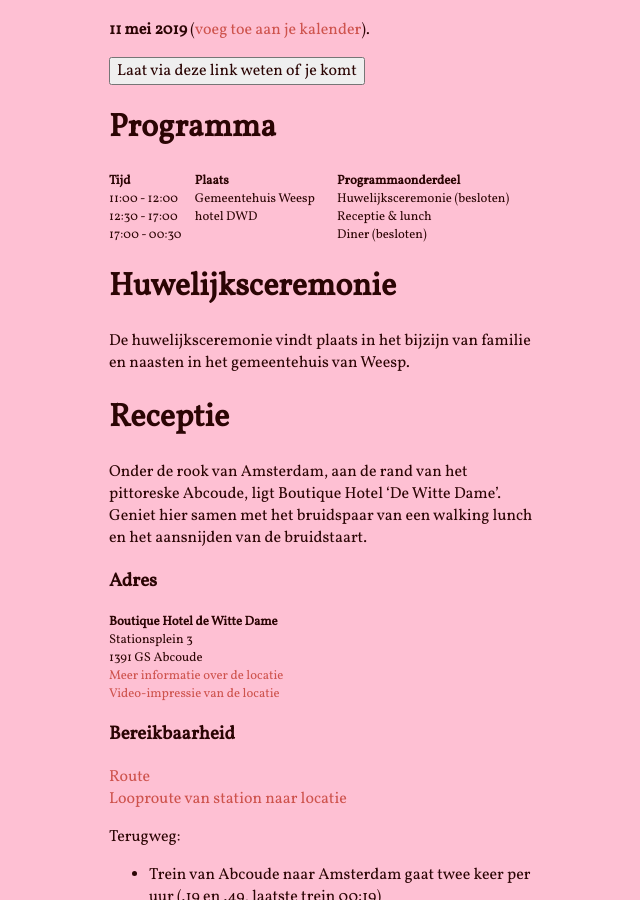
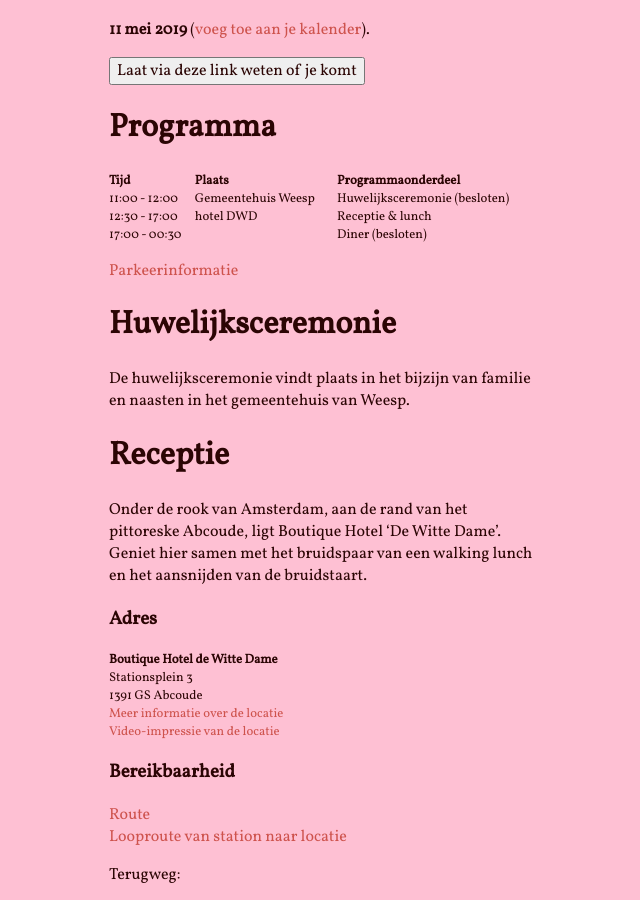
Before and after one commit to bobvanluijt/tosja-richard, a Jekyll site: the page built from index-nl.md, in a window 1280 px wide and 900 px high, scrolled down 627 px. Shown: the whole window, without its empty margins (549-1189 px from the left). Built offline with Jekyll 4.4.1, drawn with Linux system fonts in a browser that asks for light colours; nearby versions of some CDN libraries; comment, search, counter and statistics services are not loaded.

Commit message:
Update index-nl.md

```diff
--- a/index-nl.md
+++ b/index-nl.md
@@ -24,6 +24,8 @@
 | 11:00 - 12:00 | Gemeentehuis Weesp | Huwelijksceremonie (besloten) |
 | 12:30 - 17:00 | hotel DWD          | Receptie & lunch    |
 | 17:00 - 00:30 |                    | Diner (besloten)  |
+
+[Parkeerinformatie](https://www.weesp.nl/inwoners/onderwerpen-a-z_42399/product/parkeren_877.html)
 
 # Huwelijksceremonie
 
```
